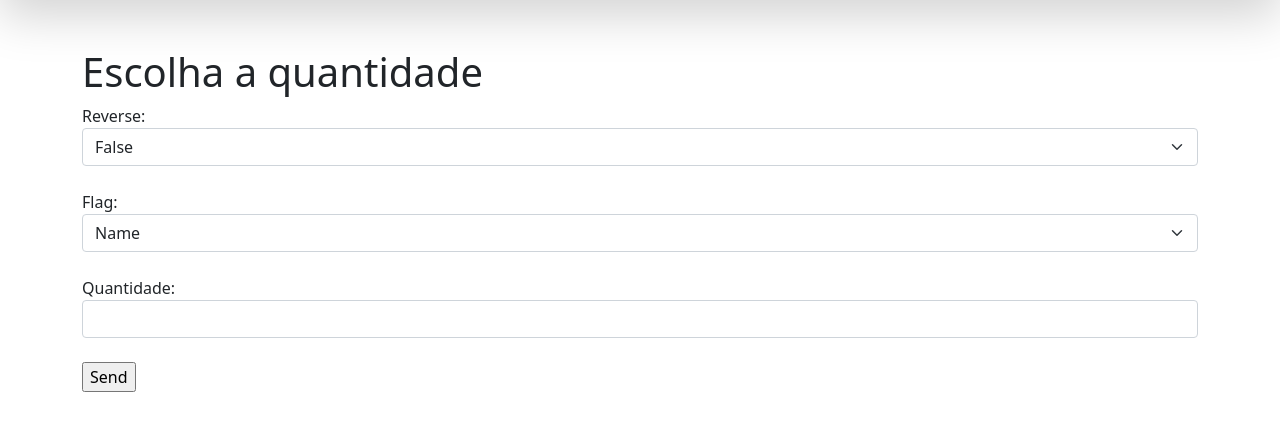
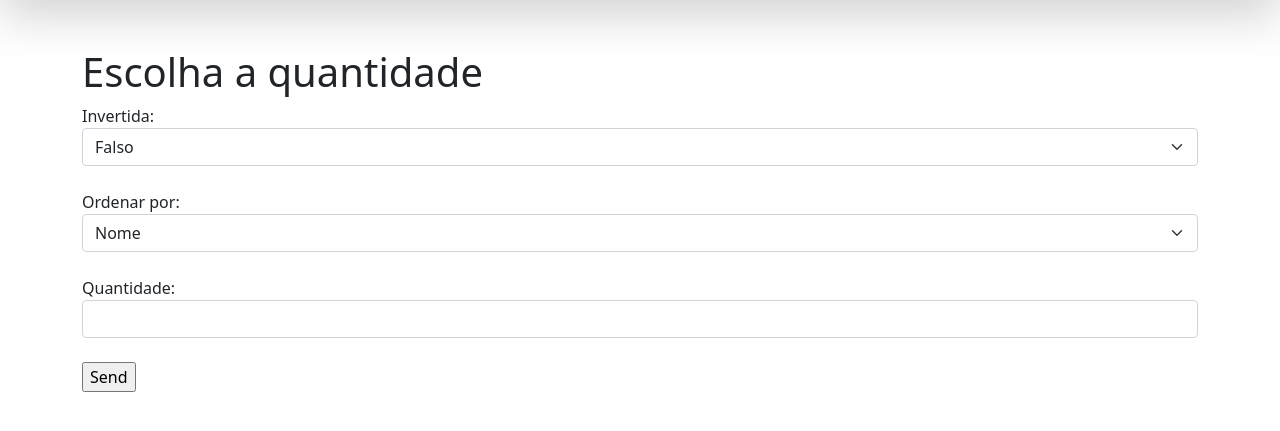
Before and after one commit to projeto-de-algoritmos/D-C_GameSort, a Python web app: template templates/index.html in a window 1280 px wide. Shown: the part 92-523 px from the top of the page. Run offline with Jinja, Linux system fonts and the light colour scheme; the template is opened without the code that fills it, so the values that code supplies are empty.

Commit message:
:art: Melhorando Templates do site
Co-authored-by: Pedrok99 <pedrohlima20@gmail.com>

```diff
--- a/templates/index.html
+++ b/templates/index.html
@@ -16,22 +16,22 @@
     <div class="container">
       <h1>Escolha a quantidade</h1>
       <form action="/" method="post">
-              <!-- Reverse:<input type="number" name="reverse"> -->
-              <!-- Flag:<input type="text" name="flag"> -->
-              Reverse:
+
+              Invertida:
               <select class="form-select" name="reverse">
-                <option value="0">False</option>
-                <option value="1">True</option>
+                <option value="0">Falso</option>
+                <option value="1">Verdadeiro</option>
               </select>
               <br/>
-              Flag:
+
+              Ordenar por:
               <select class="form-select" name="flag">
-                <option value="name">Name</option>
-                <option value="year">Year</option>
-                <option value="sales">Sales</option>
+                <option value="name">Nome</option>
+                <option value="year">Ano</option>
+                <option value="sales">Vendas no mundo</option>
               </select>
               <br/>
-              <!-- Sales:<input type="number" name="sales"> -->
+
               Quantidade:<input class="form-control" type="number" name="amount">
               <br/>
               <input type="submit" value="Send">
```
Also changed, not shown: templates/list.html (+14 -4 lines).
